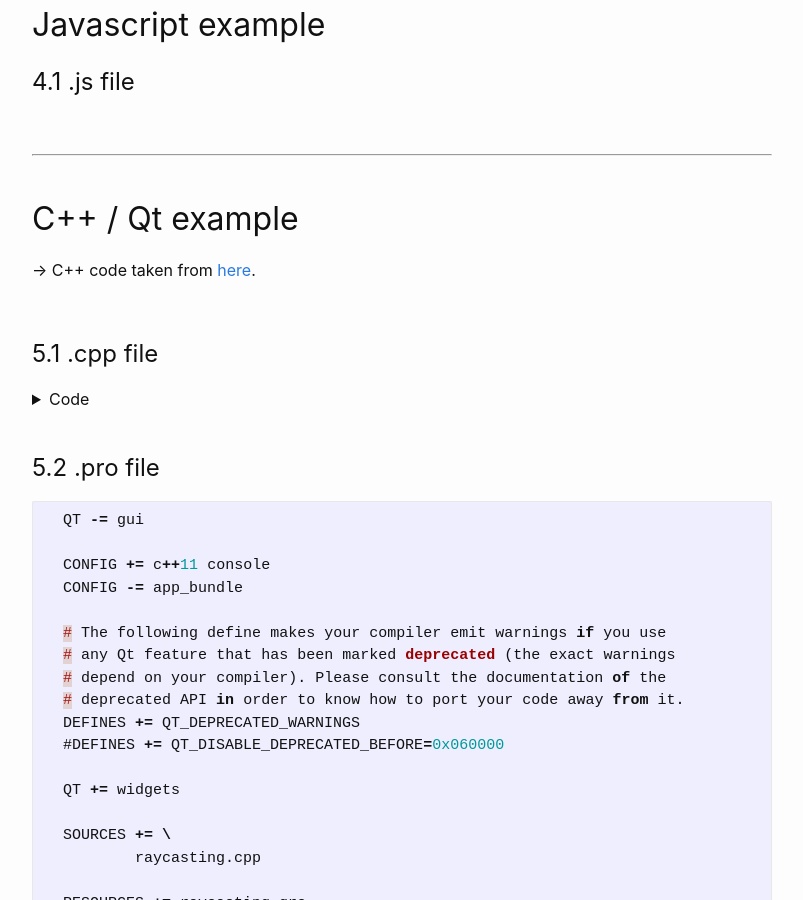
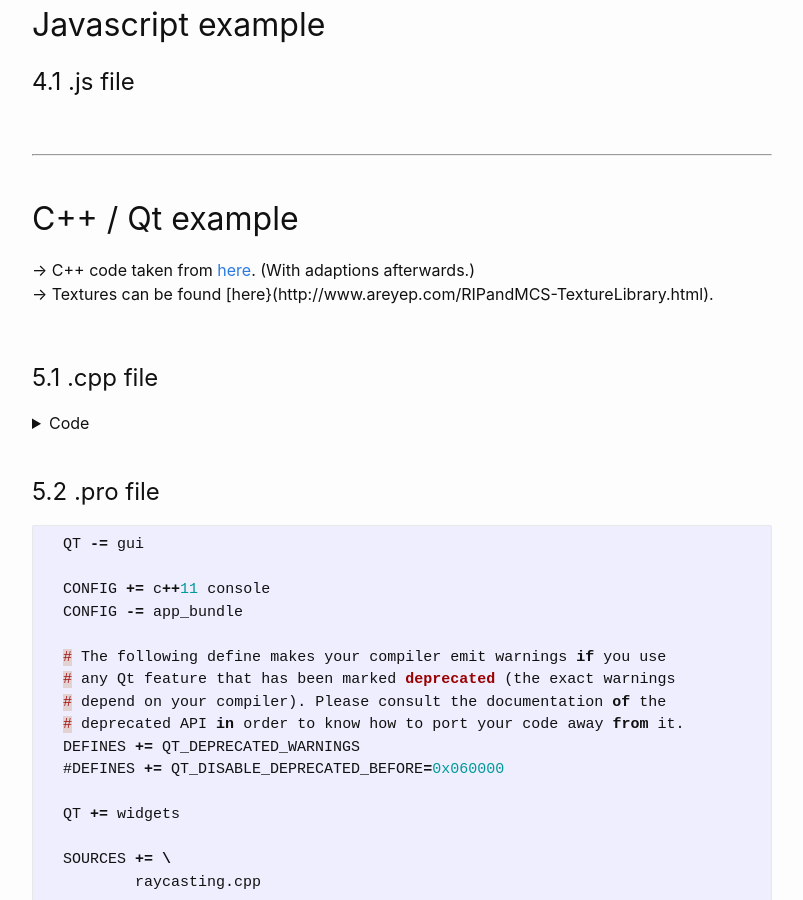
Before and after one commit to Hautaklyttn/progDocs, a Jekyll site: the page built from docs/articles/projects/raycasting.md, in a window 1280 px wide and 900 px high, scrolled down 26285 px. Shown: the whole window, without its empty margins (238-1041 px from the left). Built offline with Jekyll 4.4.1, drawn with Linux system fonts in a browser that asks for light colours.

Commit message:
Update raycasting.md

```diff
--- a/docs/articles/projects/raycasting.md
+++ b/docs/articles/projects/raycasting.md
@@ -961,7 +961,8 @@ Normally, as the intensity of an object approaches zero, the object will appear
 
 # C++ / Qt example
 
-&rarr; C++ code taken from [here](https://doc.qt.io/archives/qt-4.8/qt-demos-embedded-raycasting-example.html).
+&rarr; C++ code taken from [here](https://doc.qt.io/archives/qt-4.8/qt-demos-embedded-raycasting-example.html). (With adaptions afterwards.)
+&rarr; Textures can be found [here}(http://www.areyep.com/RIPandMCS-TextureLibrary.html).
 
 &nbsp;
 
```
